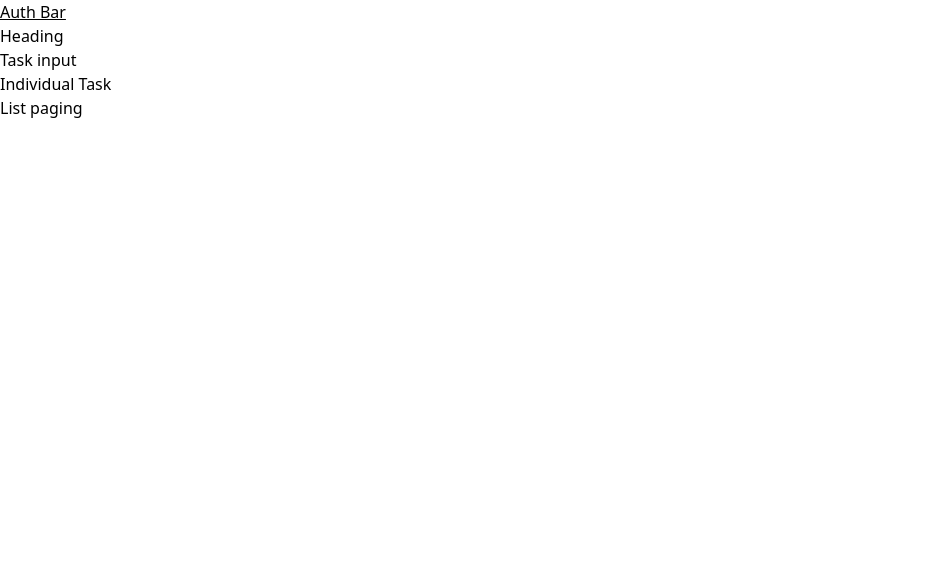
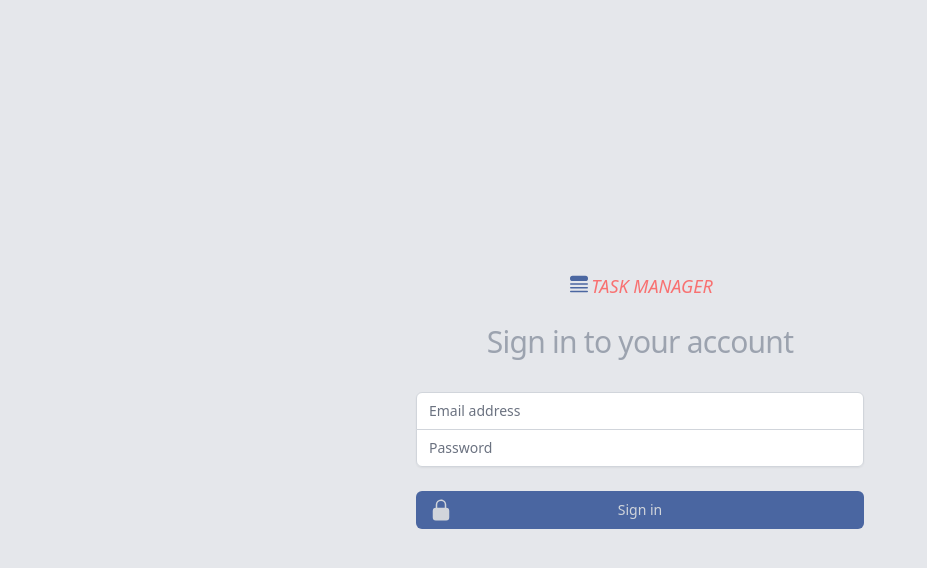
Before and after one commit to seeketh/task-manager-fe, a React (Create React App) app: page / in a window 1280 px wide. Shown: the top 568 px of the page, without its empty margins (0-927 px from the left). Built offline with nearby package versions, Linux system fonts and the light colour scheme.

Commit message:
added Authentication component

```diff
--- a/package.json
+++ b/package.json
@@ -37,6 +37,7 @@
     ]
   },
   "devDependencies": {
+    "@tailwindcss/forms": "^0.5.3",
     "autoprefixer": "^10.4.8",
     "postcss": "^8.4.16",
     "tailwindcss": "^3.1.8"
--- a/src/App.js
+++ b/src/App.js
@@ -1,8 +1,18 @@
-import { AppHeader, AuthBar, TaskInput, TaskList } from "./components/";
+import { useSelector } from "react-redux";
+import { AppHeader, AuthBar, TaskInput, TaskList, Auth } from "./components/";
 
 // The App
+const App = () => {
 
-const App = () => {
+    const { auth } = useSelector(store => store);
+
+    if (!auth.isAuthenticated) {
+        return (
+            <div className="h-screen bg-gray-200">
+                <Auth />
+            </div>
+        );
+    }
 
     return (
         <div className="app-container">
--- a/src/components/AppHeader.js
+++ b/src/components/AppHeader.js
@@ -1,4 +1,4 @@
-// Contains the App Heading
+// The App Heading
 
 const AppHeader = () => {
 
--- /dev/null
+++ b/src/components/Auth.js
@@ -0,0 +1,71 @@
+import { LockClosedIcon, QueueList } from '../icons/heroIcons/auth';
+
+// Login / Register Dialog
+const Auth = () => {
+
+    return (
+
+        <>
+        <div className="flex min-h-full items-center justify-center py-12 px-4 sm:px-6 lg:px-8">
+            <div className="w-full max-w-md space-y-8">
+            <div>
+                <div className="flex justify-center text-[#24478f]/80">
+                    <QueueList />
+                    <span className="italic text-lg text-red-400">TASK MANAGER</span>
+                </div>
+                <h2 className="mt-6 text-center text-3xl tracking-tight text-gray-400">
+                Sign in to your account
+                </h2>
+            </div>
+            <form className="mt-8 space-y-6" action="#" method="POST">
+                <input type="hidden" name="remember" defaultValue="true" />
+                <div className="-space-y-px rounded-md shadow-sm">
+                    <div>
+                        <label htmlFor="email-address" className="sr-only">
+                        Email address
+                        </label>
+                        <input
+                        id="email-address"
+                        name="email"
+                        type="email"
+                        autoComplete="email"
+                        required
+                        className="relative block w-full appearance-none rounded-none rounded-t-md border border-gray-300 px-3 py-2 text-gray-900 placeholder-gray-500 focus:z-10 focus:border-[#24478f]/30 focus:outline-none focus:ring-[#24478f]/30 sm:text-sm"
+                        placeholder="Email address"
+                        />
+                    </div>
+                <div>
+                    <label htmlFor="password" className="sr-only">
+                    Password
+                    </label>
+                    <input
+                    id="password"
+                    name="password"
+                    type="password"
+                    autoComplete="current-password"
+                    required
+                    className="relative block w-full appearance-none rounded-none rounded-b-md border border-gray-300 px-3 py-2 text-gray-900 placeholder-gray-500 focus:z-10 focus:border-[#24478f]/30 focus:outline-none focus:ring-[#24478f]/30 sm:text-sm"
+                    placeholder="Password"
+                    />
+                </div>
+                </div>
+                <div>
+                    <button
+                        type="submit"
+                        className="group relative flex w-full justify-center rounded-md border border-transparent bg-[#24478f]/80 py-2 px-4 text-sm font-medium text-gray-300 hover:bg-[#24478f]/90 focus:outline-none focus:ring-2 focus:ring-indigo-500 focus:ring-offset-2"
+                    >
+                        <span className="absolute inset-y-0 left-0 flex items-center pl-3">
+                            <LockClosedIcon className="h-5 w-5 text-gray-500 group-hover:text-indigo-400" aria-hidden="true" />
+                        </span>
+                        Sign in
+                    </button>
+                </div>
+            </form>
+            </div>
+        </div>
+        </>
+
+    );
+}
+
+export { Auth };
--- /dev/null
+++ b/src/icons/heroIcons/auth.js
@@ -0,0 +1,35 @@
+// Hero icons for TaskInput componet
+
+const LockClosedIcon = () => {
+
+    return (
+        <svg xmlns="http://www.w3.org/2000/svg"
+            viewBox="0 0 24 24"
+            fill="currentColor"
+            className="w-6 h-6"
+        >
+            <path fillRule="evenodd"
+                d="M12 1.5a5.25 5.25 0 00-5.25 5.25v3a3 3 0 00-3 3v6.75a3 3 0 003 3h10.5a3 3 0 003-3v-6.75a3 3 0 00-3-3v-3c0-2.9-2.35-5.25-5.25-5.25zm3.75 8.25v-3a3.75 3.75 0 10-7.5 0v3h7.5z"
+                clipRule="evenodd"
+            />
+        </svg>
+
+    );
+}
+
+// This icon will also be used as logo
+
+const QueueList = () => {
+
+    return (
+        <svg xmlns="http://www.w3.org/2000/svg"
+            viewBox="0 0 24 24"
+            fill="currentColor"
+            className="w-6 h-6"
+        >
+            <path d="M5.625 3.75a2.625 2.625 0 100 5.25h12.75a2.625 2.625 0 000-5.25H5.625zM3.75 11.25a.75.75 0 000 1.5h16.5a.75.75 0 000-1.5H3.75zM3 15.75a.75.75 0 01.75-.75h16.5a.75.75 0 010 1.5H3.75a.75.75 0 01-.75-.75zM3.75 18.75a.75.75 0 000 1.5h16.5a.75.75 0 000-1.5H3.75z" />
+        </svg>
+    );
+}
+
+export { LockClosedIcon, QueueList };
--- a/tailwind.config.js
+++ b/tailwind.config.js
@@ -6,5 +6,7 @@ module.exports = {
   theme: {
     extend: {},
   },
-  plugins: [],
+  plugins: [
+    require('@tailwindcss/forms'),
+  ],
 }
```
Also changed, not shown: src/components/index.js (+4 -3 lines), 1 other file (tests, documents, lock files or other folders).
